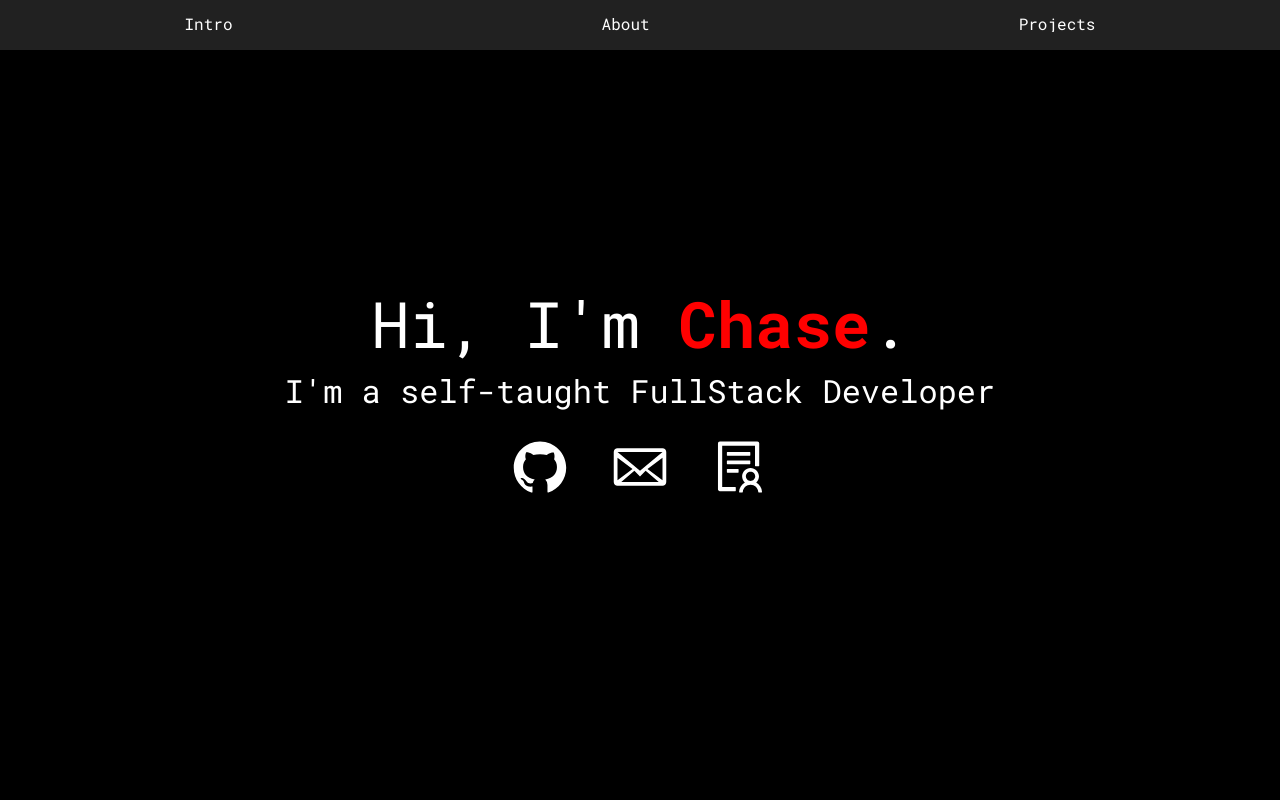
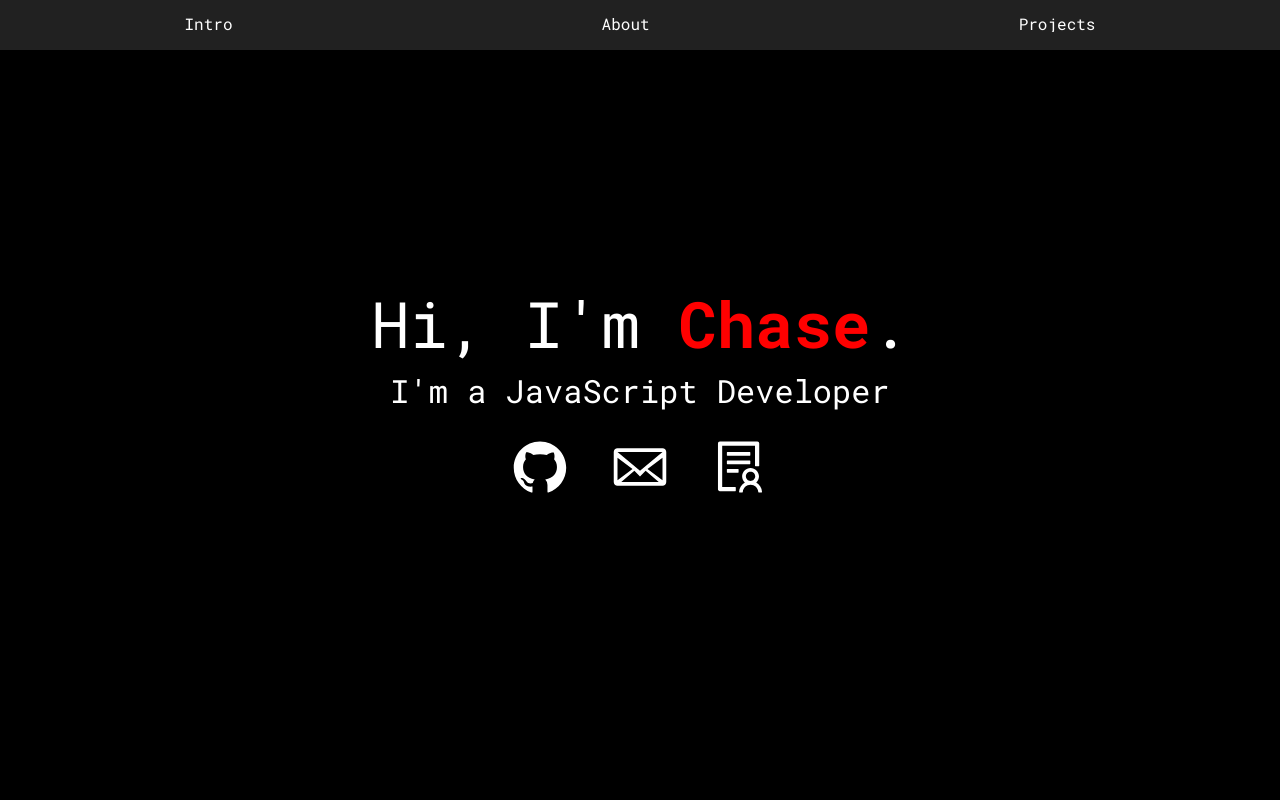
Before and after one commit to run-after/portfolio-react, a React (Create React App) app: page / in a window 1280 px wide. Shown: the top 800 px of the page. Built offline with nearby package versions, Linux system fonts and the light colour scheme.

Commit message:
Remove self-taught

```diff
--- a/src/components/Intro.js
+++ b/src/components/Intro.js
@@ -1,26 +1,26 @@
-import '../styles/Intro.css';
-import resume from '../media/ChaseStearn.pdf';
-import { GoMail } from 'react-icons/go';
-import { AiOutlineSolution, AiOutlineGithub } from 'react-icons/ai';
-
+import "../styles/Intro.css";
+import resume from "../media/ChaseStearn.pdf";
+import { GoMail } from "react-icons/go";
+import { AiOutlineSolution, AiOutlineGithub } from "react-icons/ai";
 
 const Intro = () => {
   return (
-    <div id='intro'>
-      <h1 className='greeting'>Hi, I'm <span className='name'>Chase</span>.</h1>
-      <p className='description'>I'm a self-taught FullStack Developer</p>
-      <div className='links'>
-        <a href='https://github.com/run-after' target='_blank' rel='noreferrer'>
-          <AiOutlineGithub className='link'/>
+    <div id="intro">
+      <h1 className="greeting">
+        Hi, I'm <span className="name">Chase</span>.
+      </h1>
+      <p className="description">I'm a JavaScript Developer</p>
+      <div className="links">
+        <a href="https://github.com/run-after" target="_blank" rel="noreferrer">
+          <AiOutlineGithub className="link" />
         </a>
-        <a href='mailto:run.after@protonmail.com'>
-          <GoMail className='link'/>
+        <a href="mailto:run.after@protonmail.com">
+          <GoMail className="link" />
         </a>
-        <a href={resume} target='_blank' rel='noreferrer'>
-          <AiOutlineSolution className='link' />
+        <a href={resume} target="_blank" rel="noreferrer">
+          <AiOutlineSolution className="link" />
         </a>
       </div>
-
     </div>
   );
 };
```
